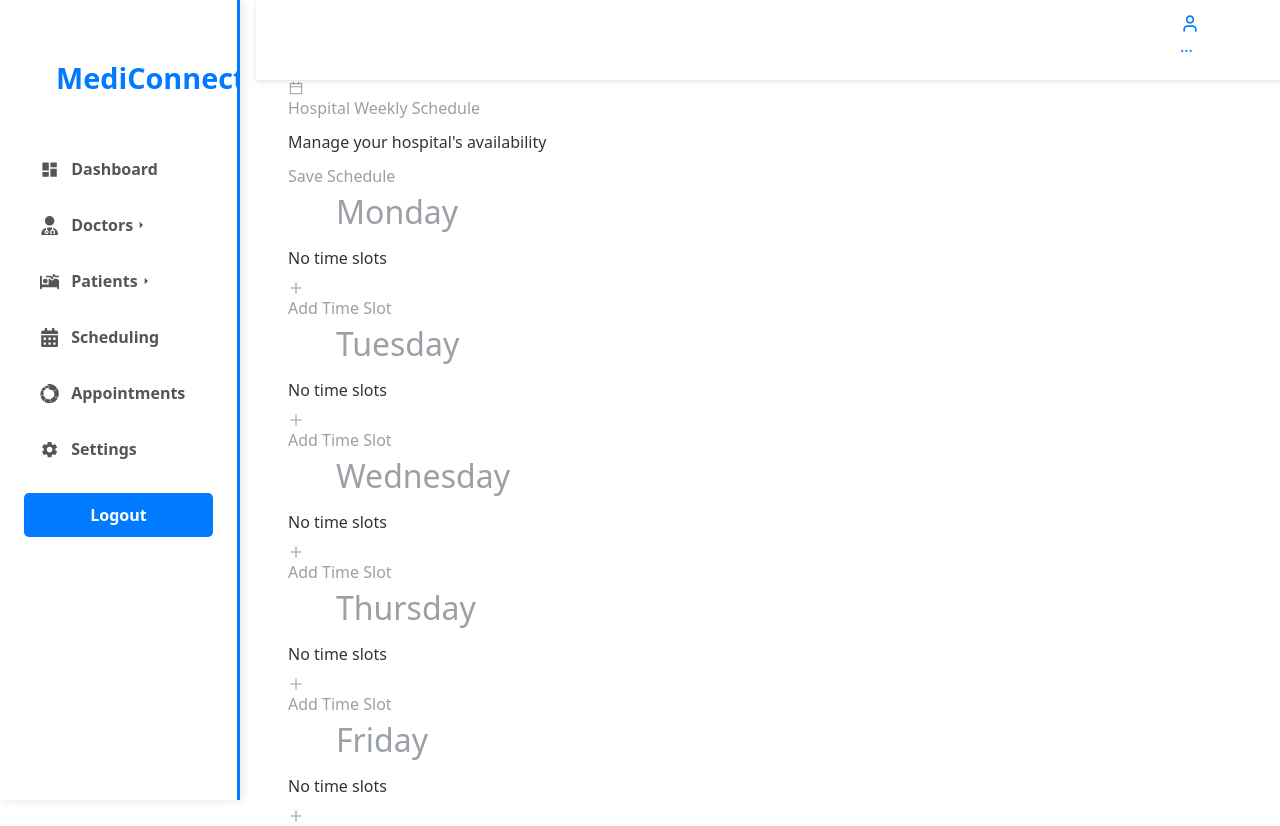
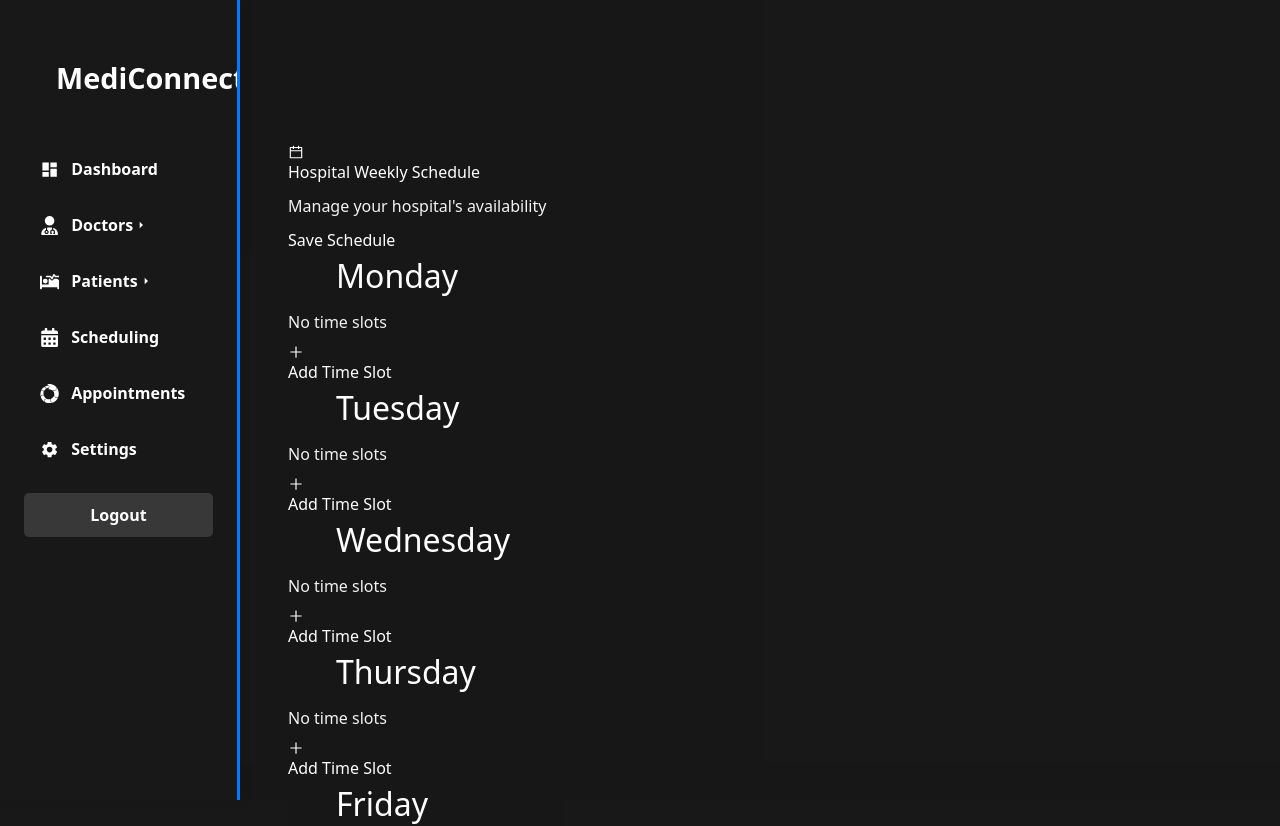
Before and after one commit to elisate/AI-based-health-care-support, a React (Vite) app: page /createSchedule in a window 1280 px wide. Shown: the top 826 px of the page. Built offline with nearby package versions, Linux system fonts and the light colour scheme; what notiflix would draw is missing.

Commit message:
fix some chnage

```diff
--- a/src/Components/Navbar.jsx
+++ b/src/Components/Navbar.jsx
@@ -1,29 +1,27 @@
 import React, { useEffect, useState } from "react";
 import "../dashboardstyles/topbar.css";
-import { IoMdSunny } from "react-icons/io";
-import { FiSearch } from "react-icons/fi";
-import { LuMoonStar } from "react-icons/lu";
-import { MdNotifications } from "react-icons/md";
-import { User } from "lucide-react";
+
+import { Sun, Moon, User } from "lucide-react";
 const Navbar = () => {
-  const [isDarkTheme, setIsDarkTheme] = useState(false);
-  const userToken = JSON.parse(localStorage.getItem("userToken"));
+ const [isDarkTheme, setIsDarkTheme] = useState(true);
+ const userToken = JSON.parse(localStorage.getItem("userToken"));
   const Fname = userToken?.user?.firstname;
   const Lname = userToken?.user?.lastname;
-  const HospitalEmail = userToken?.user?.email;
   const Role = userToken?.user?.userRole;
   const key = userToken?.token;
-
   useEffect(() => {
     const savedTheme = localStorage.getItem("theme");
-    if (savedTheme === "dark") {
+    if (savedTheme === "light") {
+      setIsDarkTheme(false);
+      document.body.classList.remove("dark-theme");
+      document.body.classList.add("light-theme");
+    } else {
       setIsDarkTheme(true);
       document.body.classList.add("dark-theme");
-    } else {
-      setIsDarkTheme(false);
-      document.body.classList.add("light-theme");
+      document.body.classList.remove("light-theme");
     }
   }, []);
+
   const toggleTheme = () => {
     setIsDarkTheme((prev) => {
       const newTheme = !prev;
@@ -33,34 +31,42 @@ const Navbar = () => {
       return newTheme;
     });
   };
-  const userName =
-    sessionStorage.getItem("AdminName") || sessionStorage.getItem("UserName");
-  const userProfile =
-    sessionStorage.getItem("AdminProfile") ||
-    sessionStorage.getItem("UserProfile");
+
+
   return (
-    <div className={`navbars ${isDarkTheme ? "dark" : "light"}`}>
-      <button className="theme-toggle" onClick={toggleTheme}>
-        {isDarkTheme ? <IoMdSunny /> : <LuMoonStar />}
-      </button>
-      <div className="navbar-profile">
-        {/* <img src={userProfile} alt="profile" className="profile-img" />
-        <span>{HospitalEmail?.slice(0, 6)}...</span> */}
+    <nav
+      className={`fixed top-0 h-14 ml-[16rem] w-[calc(100%-16rem)] pl-[50rem] sm xl lg-h-16 ${
+        isDarkTheme ? "bg-[#181818]" : "bg-white shadow-lg"
+      } text-white z-50 transition-all`}
+    >
+      <div className="h-full px-6 flex flex-row items-center gap-9 ">
+        {/* Left side with user info */}
         <div className="flex items-center space-x-3">
           <div className="w-10 h-10 rounded-full bg-blue-600 flex items-center justify-center">
             <User size={20} />
           </div>
           <div className="flex flex-col">
-            <span className="font-medium text-blue-500 text-sm">
-              {HospitalEmail?.slice(0, 9)}...
+
+
+               <span className="font-medium text-blue-500 text-sm">
+              {Lname?.slice(0, 5)}..
             </span>
+
             <span className="text-xs text-gray-400">{Role}</span>
           </div>
         </div>
+
+        {/* Right side with theme toggle */}
+        <div
+          onClick={toggleTheme}
+          className="p-2 rounded-full text-blue-500 hover:bg-gray-800 transition-colors"
+          aria-label="Toggle theme"
+        >
+          {isDarkTheme ? <Sun size={20} /> : <Moon size={20} />}
+        </div>
       </div>
-      {/* <MdNotifications className='notifications' /> */}
-    </div>
+    </nav>
   );
-};
+}
 
-export default Navbar;
+export default Navbar
```
